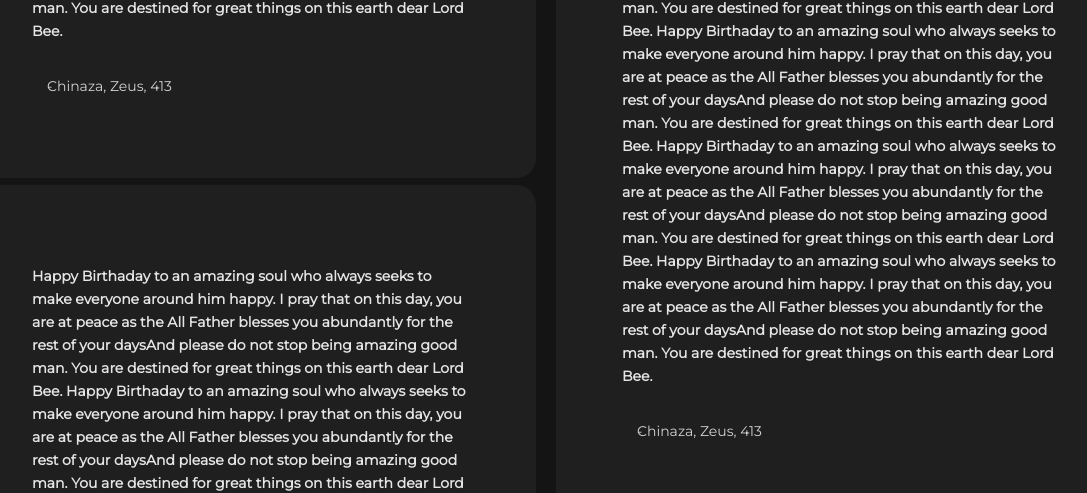
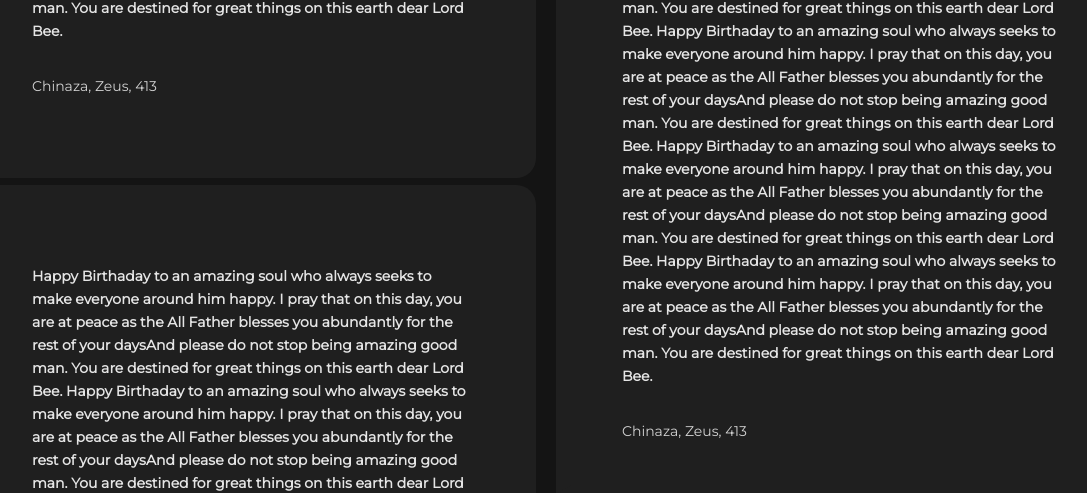
Before and after one commit to AkinAguda/hbdBolu, a website built with webpack: page dist/index.html in a window 1280 px wide. Shown: the part 175-668 px from the top of the page, without its empty margins (94-1181 px from the left). Built offline with nearby package versions, Linux system fonts and the light colour scheme.

Commit message:
removed useless after hyphen

```diff
--- a/src/styles/index.scss
+++ b/src/styles/index.scss
@@ -38,20 +38,10 @@ body {
       opacity: 0.8;
       margin-top: 32px;
       font-weight: normal;
-      margin-left: 15px;
       position: relative;
-      &::before {
-        content: "-";
-        position: absolute;
-        display: block;
-        left: 0;
-      }
     }
     @media (min-width: $big) {
       font-size: 16px;
     }
   }
-  // .o {
-  //   grid-row: 1/1;
-  // }
 }
```
